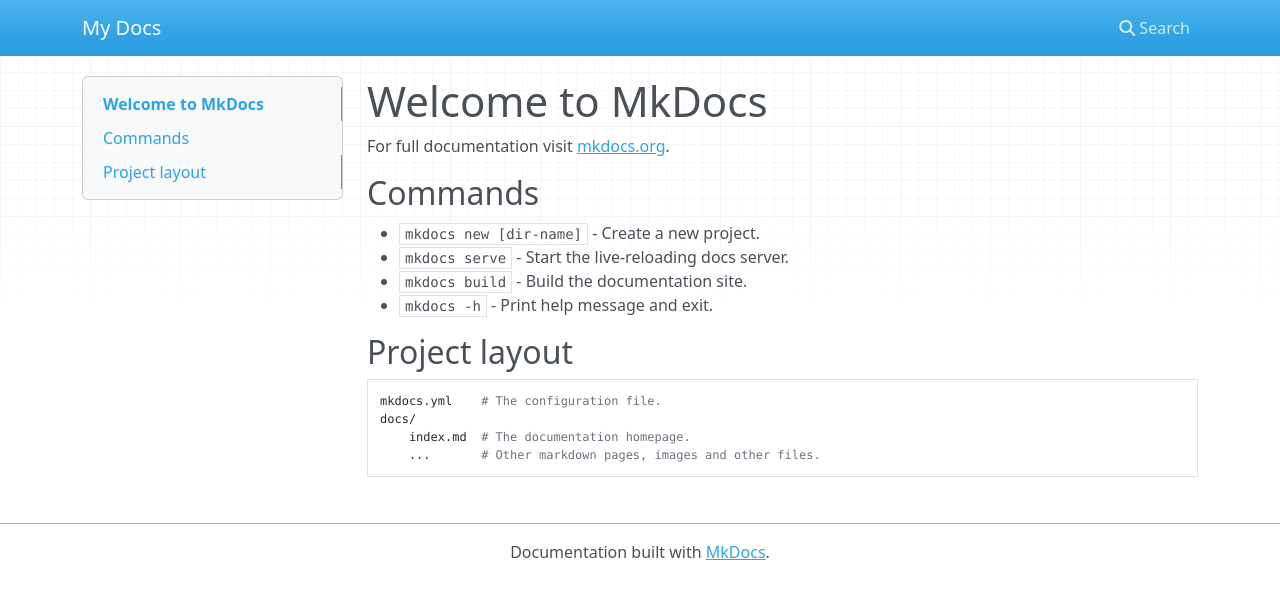
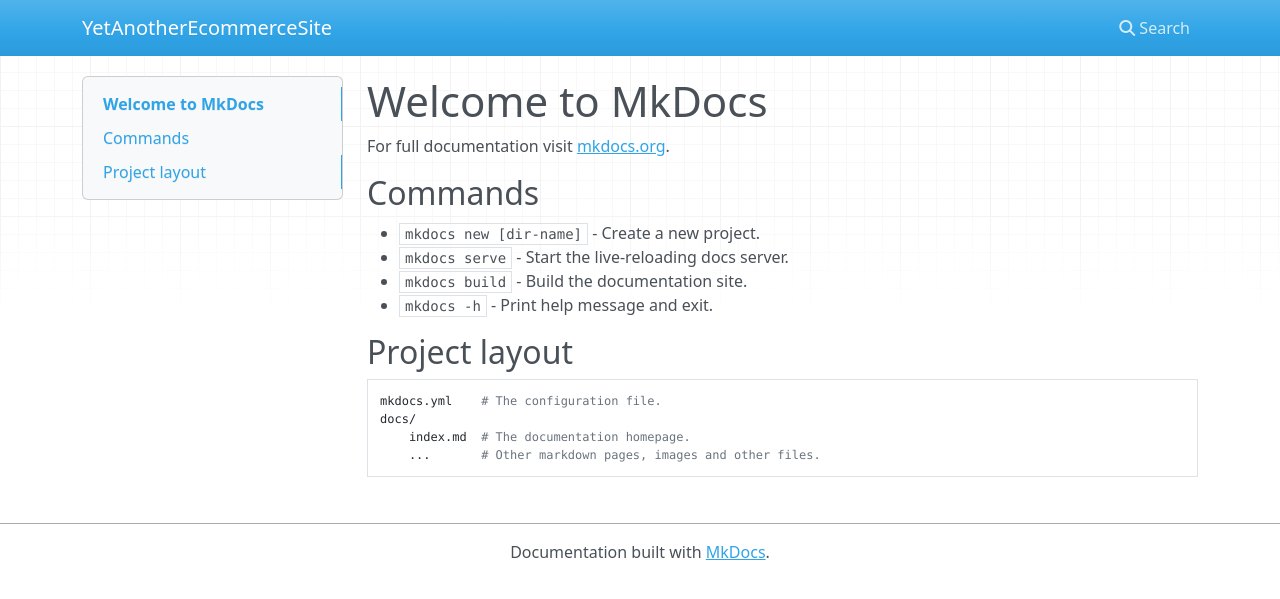
Before and after one commit to Anmol-Ghadia/YetAnotherECommerceSite, an MkDocs documentation site: the page built from docs/YetAnotherECommerceSite/docs/index.md, in a window 1280 px wide. Shown: the top 599 px of the page. Built offline with MkDocs 1.6.1, drawn with Linux system fonts in a browser that asks for light colours; nearby versions of some CDN libraries.

Commit message:
docs workflow test

```diff
--- a/docs/YetAnotherECommerceSite/mkdocs.yml
+++ b/docs/YetAnotherECommerceSite/mkdocs.yml
@@ -1 +1 @@
-site_name: My Docs
+site_name: YetAnotherEcommerceSite
```
